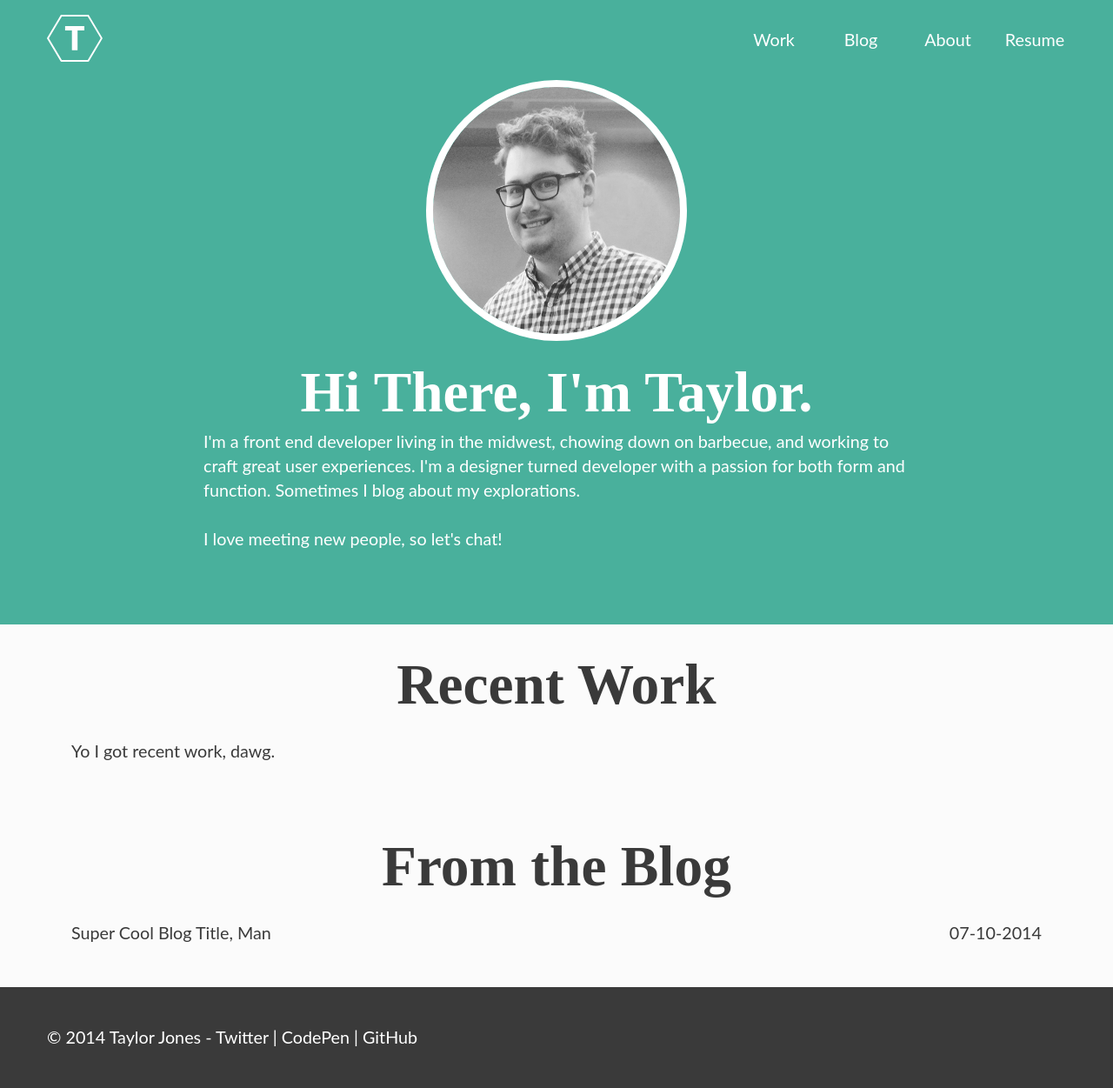
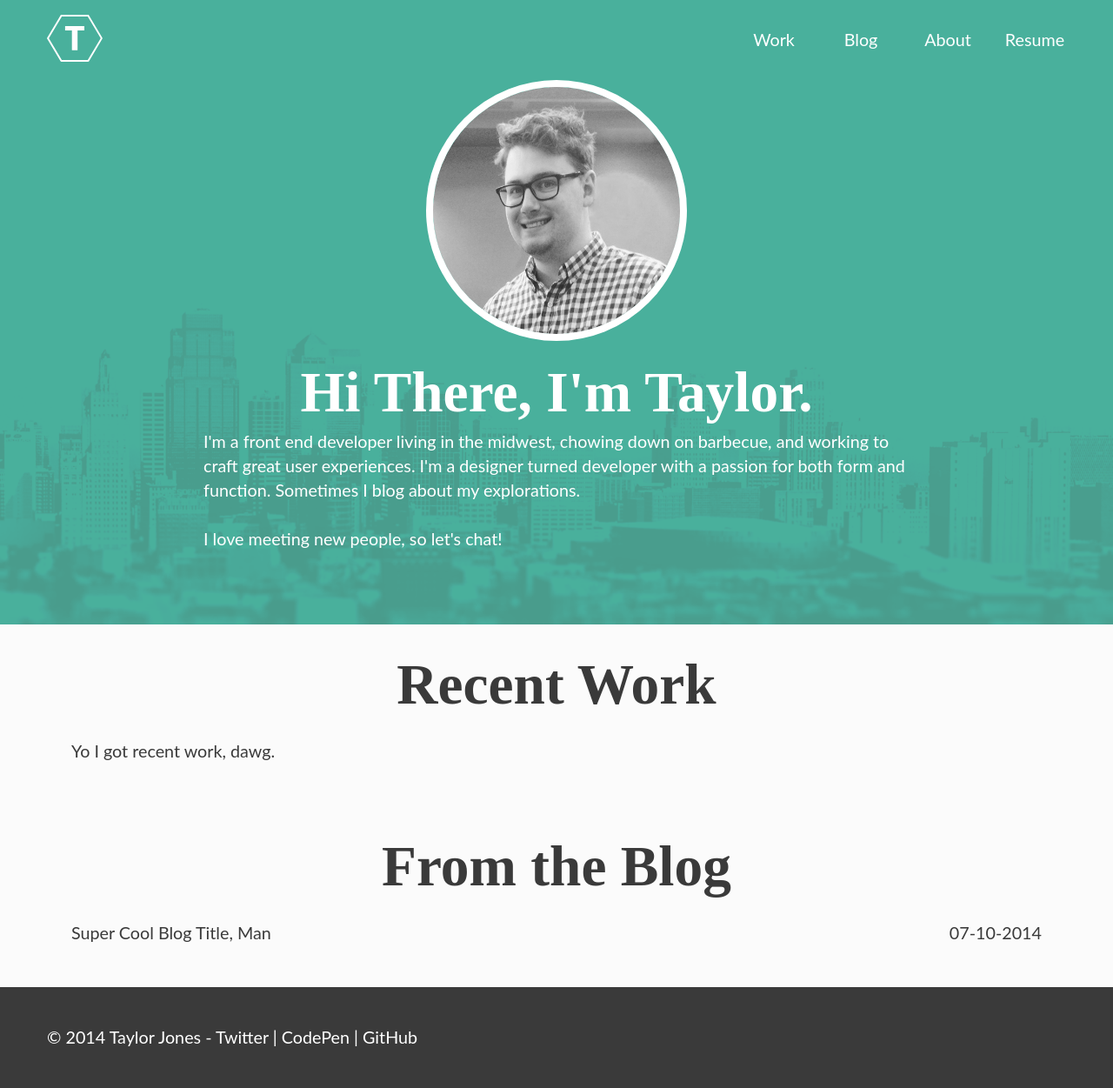
Before and after one commit to tay1orjones/tay1orjones.github.io, a Jekyll site: the page built from index.html, in a window 1280 px wide. Shown: the whole page at 87% size. Built offline with Jekyll 4.4.1, drawn with Linux system fonts in a browser that asks for light colours; Markdown is read by kramdown in place of the engine named in the settings.

Commit message:
ah, that beautiful KC skyline.

```diff
--- a/css/main.sass
+++ b/css/main.sass
@@ -72,8 +72,16 @@ a
 
 .header
 	background: #49B09C
+	background-image: url("../images/skyline.png")
+	background-repeat: no-repeat
+	background-position: bottom
+	background-size: cover
 	color: #FFF
 	padding: 0
+
+	@media (min-width: $sm-breakpoint)
+		background-size: 100%
+		background-image: url("../images/skyline@2x.png")
 
 	a:not(.logo)
 		color: #FFF
@@ -140,7 +148,6 @@ nav
 	background-size: contain
 
 .home--about
-	background: #49B09C
 	color: #FFF
 	padding-bottom: $base-spacing-unit*2
 
```
Also changed, not shown: images/skyline.png (added), images/skyline@2x.png (added).
